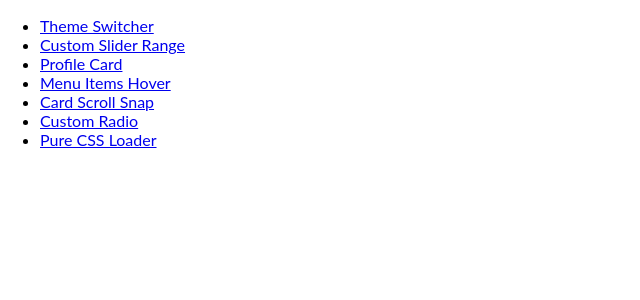
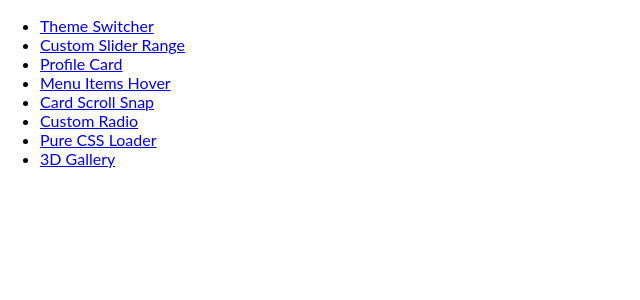
Before and after one commit to Rohitrai12/UI-Components, a Next.js app: page / in a window 1280 px wide. Shown: the top 300 px of the page, without its empty margins (0-640 px from the left). Built offline with nearby package versions, Linux system fonts and the light colour scheme.

Commit message:
feat: 3d gallery

```diff
--- a/pages/index.tsx
+++ b/pages/index.tsx
@@ -53,6 +53,13 @@ const DirectoryPage = () => {
                     </a>
                 </Link>
             </li>
+            <li>
+                <Link href="/3d-gallery">
+                    <a>
+                        3D Gallery
+                    </a>
+                </Link>
+            </li>
         </ul>
     </>
 }
```
